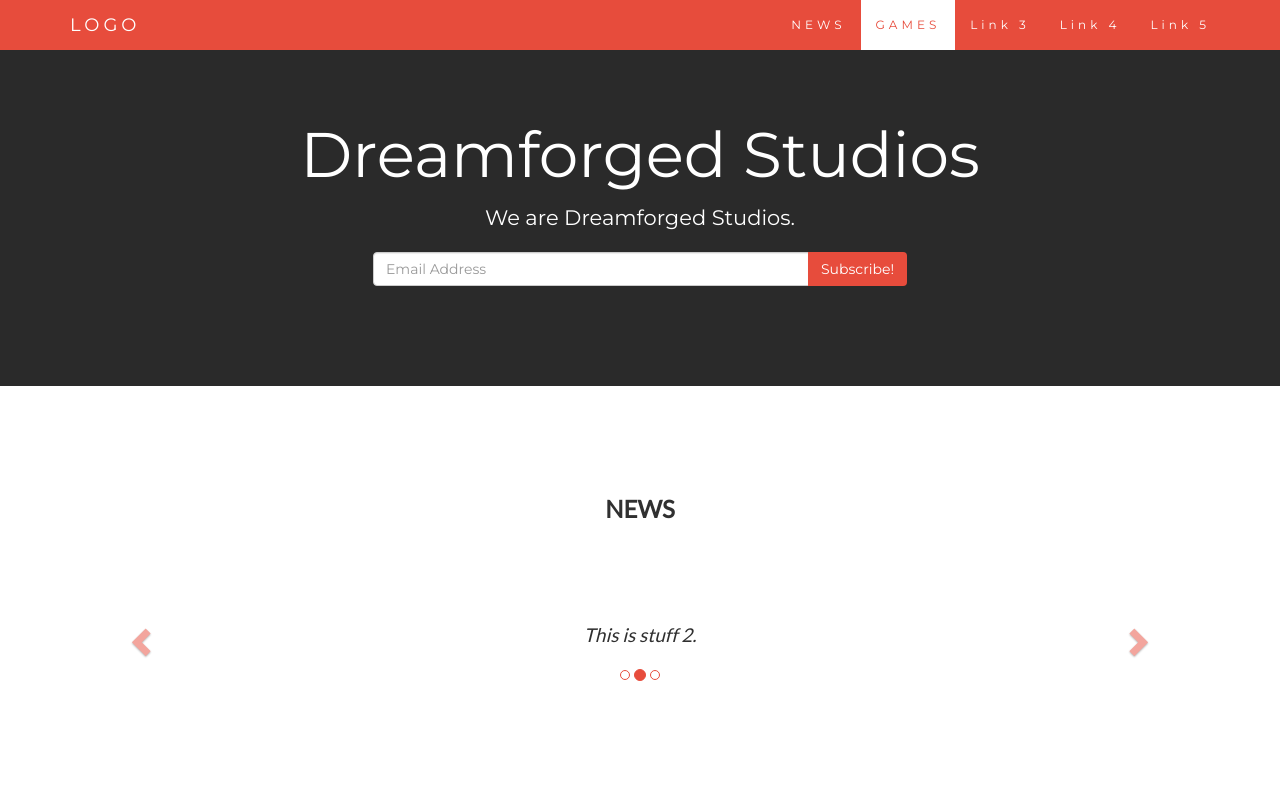
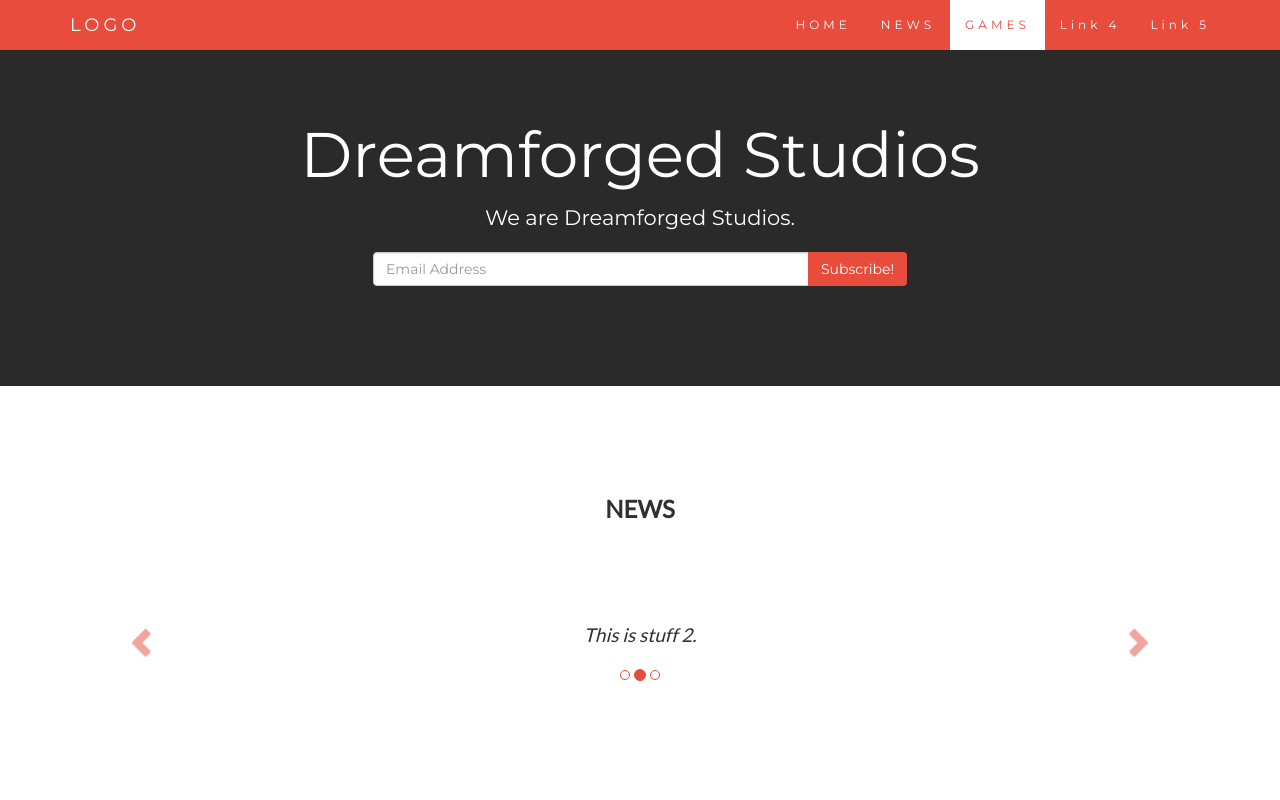
Before and after one commit to kriscrump/Site, a plain HTML site: page index.html in a window 1280 px wide. Shown: the top 800 px of the page. Drawn offline with nearby package versions, Linux system fonts and the light colour scheme.

Commit message:
navbar update
Updated the navbar to have a home button

```diff
--- a/index.html
+++ b/index.html
@@ -40,9 +40,9 @@
         </div>
         <div class="collapse navbar-collapse" id="myNavbar">
           <ul class="nav navbar-nav navbar-right">
+            <li><a href="#myPage">HOME</a></li>
             <li><a href="#news">NEWS</a></li>
             <li><a href="#games">GAMES</a></li>
-            <li><a href="#">Link 3</a></li>
             <li><a href="#">Link 4</a></li>
             <li><a href="#">Link 5</a></li>
           </ul>
```
